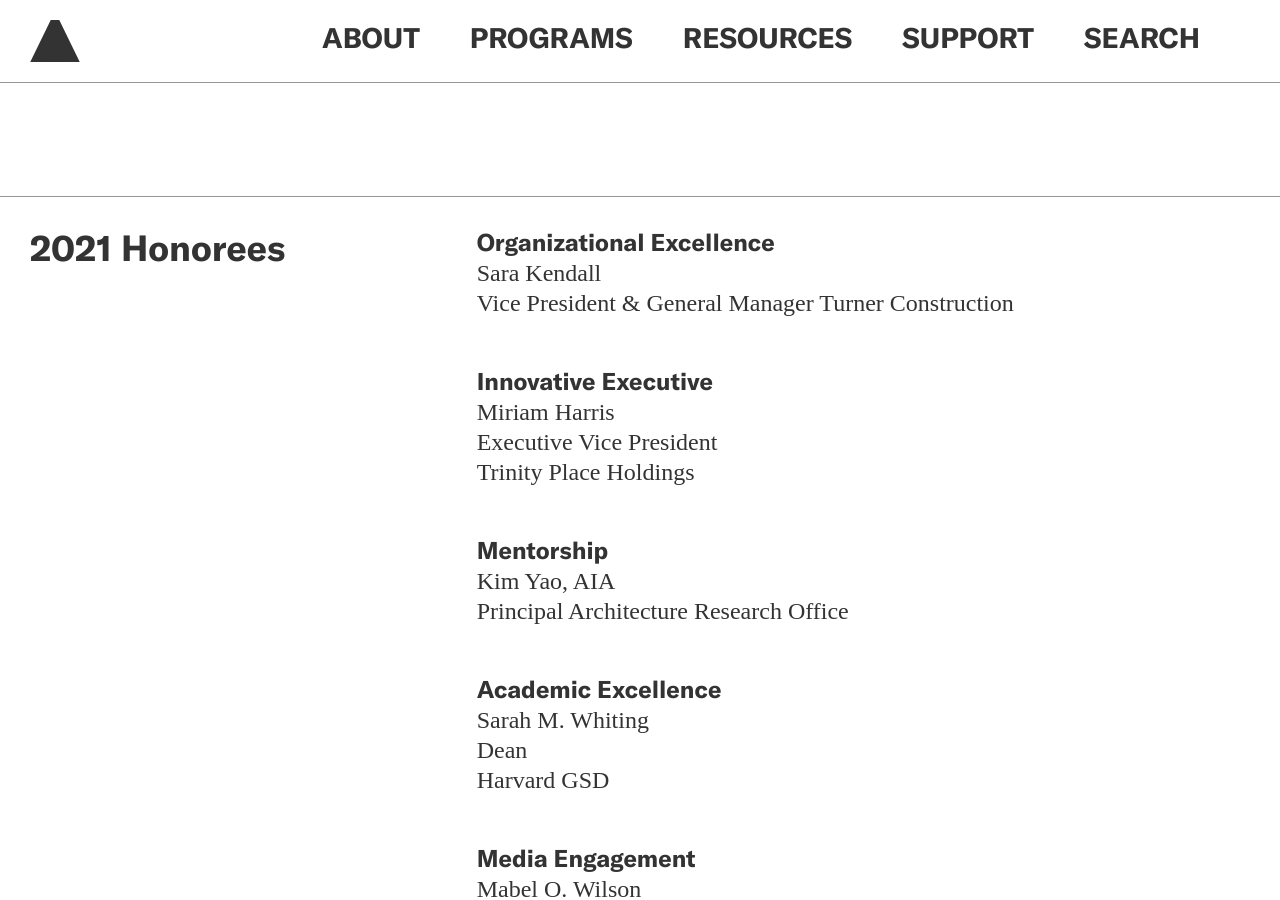
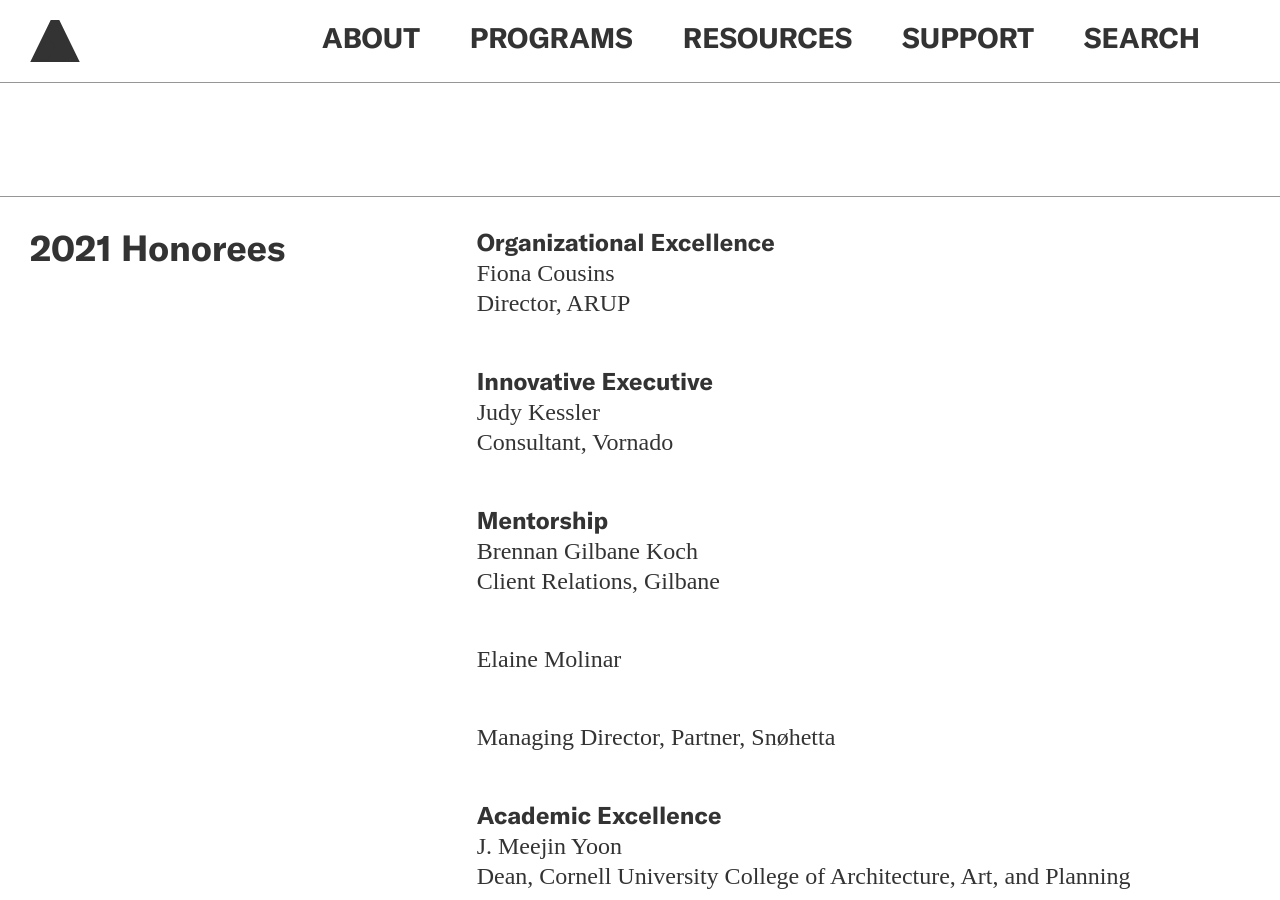
Before and after one commit to jengalas/bwaf-bbw, a Jekyll site: the page built from _programs/leadership-awards-gala.md, in a window 1280 px wide and 900 px high, scrolled down 2473 px. Built offline with Jekyll 4.4.1, drawn with Linux system fonts in a browser that asks for light colours; nearby versions of some CDN libraries; some web fonts are replaced; some of the changed text lies outside the part shown.

Commit message:
Updated 1 file via CloudCannon.

```diff
--- a/_programs/leadership-awards-gala.md
+++ b/_programs/leadership-awards-gala.md
@@ -150,61 +150,26 @@
       link_url: ''
       link_text: ''
     text_block: >-
-      **Organizational Excellence**
-
-      Sara Kendall
-
-      Vice President & General Manager
-
-      Turner Construction
+      **Organizational Excellence**<br>Fiona Cousins<br>Director, ARUP
 
 
-      **Innovative Executive**
-
-      Miriam Harris
-
-      Executive Vice President
-
-      Trinity Place Holdings
+      **Innovative Executive**<br>Judy Kessler<br>Consultant, Vornado
 
 
-      **Mentorship**
-
-      Kim Yao, AIA
-
-      Principal
-
-      Architecture Research Office
+      **Mentorship**<br>Brennan Gilbane Koch<br>Client Relations, Gilbane
 
 
-      **Academic Excellence**
-
-      Sarah M. Whiting
-
-      Dean
-
-      Harvard GSD
+      Elaine Molinar
 
 
-      **Media Engagement**
-
-      Mabel O. Wilson
-
-      Nancy and George Rupp Professor of Architecture, Planning and
-      Preservation; Professor in African American and African Diasporic Studies,
-      and the Director of the Institute for Research in African American
-      Studies
-
-      Columbia University GSAPP
+      Managing Director, Partner, Snøhetta
 
 
-      **Emerging Leader**
+      **Academic Excellence**<br>J. Meejin Yoon<br>Dean, Cornell University
+      College of Architecture, Art, and Planning
 
-      Michelle DeCarlo, PE, LEED AP BD+C
 
-      Director, HVAC
-
-      Jaros, Baum & Bolles
+      **Emerging Leader**<br>Adrienne Hepler<br>Owner & Founder, Envoie Projects
 date: 2021-05-05 13:32:44
 description: >-
   Beverly Willis Architecture Foundation brings attention to the work of
```
Also changed, not shown: other parts of _programs/leadership-awards-gala.md (+2 -2 lines).
